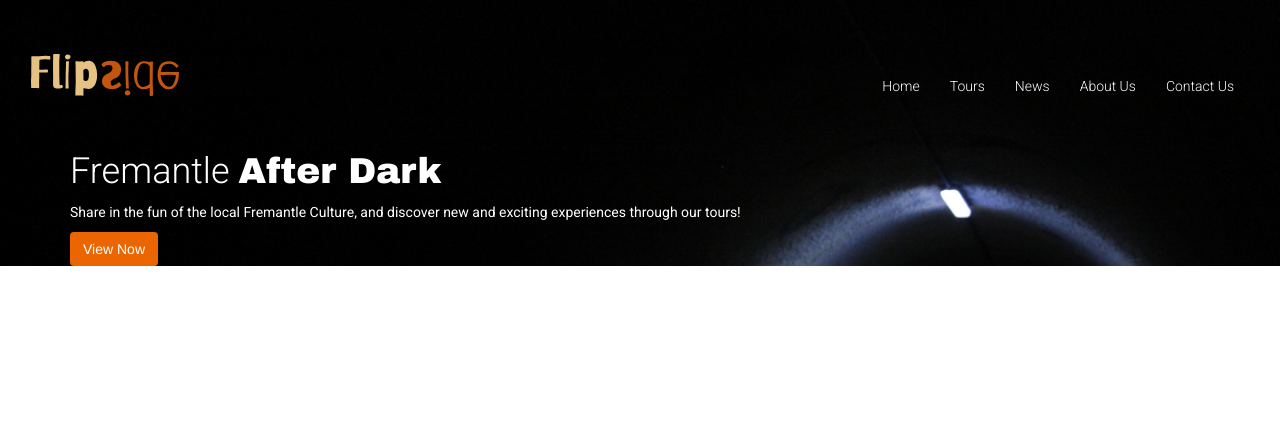
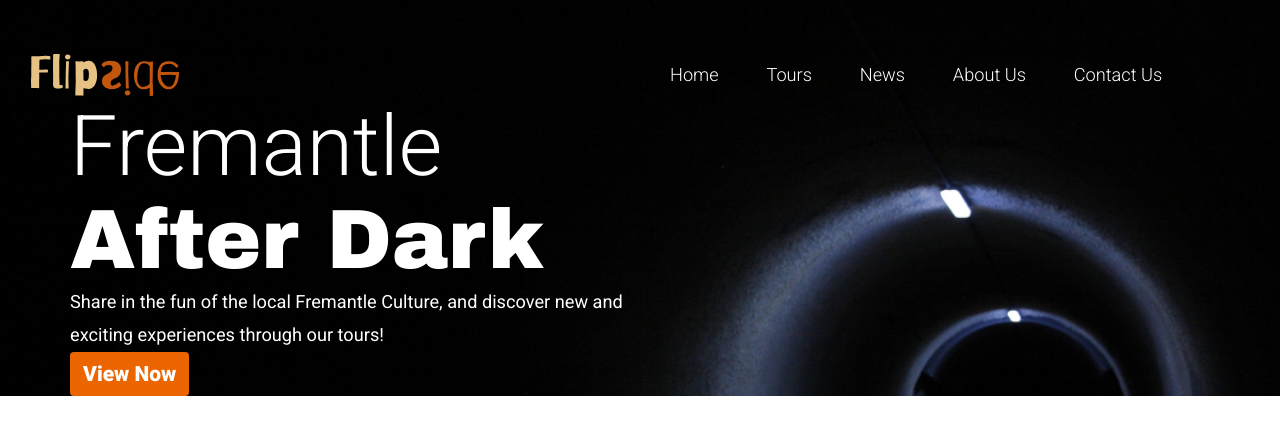
Before and after one commit to VoxAndrews/flipside_tours_website, a PHP site: page / in a window 1280 px wide. Shown: the top 435 px of the page. Run offline with PHP 8.4, Linux system fonts and the light colour scheme.

Commit message:
Updated index.html/style.css

```diff
--- a/index.html
+++ b/index.html
@@ -13,7 +13,7 @@
 
     <!-- Google Fonts (Roboto & Archivo Black) -->
     <link rel="preconnect" href="https://fonts.gstatic.com">
-    <link href="https://fonts.googleapis.com/css2?family=Archivo+Black&family=Roboto:ital,wght@0,300;0,400;1,700&display=swap" rel="stylesheet">
+    <link href="https://fonts.googleapis.com/css2?family=Archivo+Black&family=Roboto:ital,wght@0,300;0,400;0,900;1,700&display=swap" rel="stylesheet">
 
     <!-- Stylesheet -->
     <link href="style.css" rel="stylesheet">
@@ -45,19 +45,25 @@
         </nav>
 
         <div class="container">
-            <h1> Fremantle <span style="font-family: 'Archivo Black', sans-serif;">After Dark</span> </h1>
-            <!--Main Tag Line-->
-            <p>Share in the fun of the local Fremantle Culture, and discover new and exciting experiences through our tours!</p>
-            <button type="button" class="btn">View Now</button>
+            <div class="row">
+                <div class="col-md-6 article-cent">
+                    <h1> Fremantle <span style="font-family: 'Archivo Black', sans-serif;">After Dark</span> </h1>
+                    <!--Main Tag Line-->
+
+                    <p>Share in the fun of the local Fremantle Culture, and discover new and exciting experiences through our tours!</p>
+
+                    <button type="button" class="btn">View Now</button>
+                </div>
+                <!--Column Medium 6-->
+
+                <div class="col-md-6 article-cent">
+
+                </div>
+                <!--Column Medium 6 (Empty)-->
+            </div>
+            <!--Row-->
         </div>
     </header>
-
-    <h1>Hello, world!</h1>
-
-    <!-- jQuery (necessary for Bootstrap's JavaScript plugins) -->
-    <script src="https://ajax.googleapis.com/ajax/libs/jquery/1.12.4/jquery.min.js"></script>
-    <!-- Include all compiled plugins (below), or include individual files as needed -->
-    <script src="js/bootstrap.min.js"></script>
 </body>
 
 </html>
--- a/style.css
+++ b/style.css
@@ -6,34 +6,74 @@
 .navbar-nav {
     font-family: 'Roboto', sans-serif;
     font-weight: 300;
+    width: 50%;
 }
 
 .navbar {
     padding-top: 3%;
+
+    margin-bottom: 0px;
 }
 
 .btn {
     background-color: #EB6601;
+
+    font-family: 'Roboto', sans-serif;
+    font-weight: 900;
     color: white;
+
+    font-size: 1.5em;
 }
 
 h1 {
     color: white;
     font-family: 'Roboto', sans-serif;
     font-weight: 300;
+
+    font-size: 6em;
+
+    margin-top: 0px;
+    margin-bottom: 0px;
 }
 
 p {
     color: white;
     font-family: 'Roboto', sans-serif;
     font-weight: 400;
+
+    font-size: 1.3em;
+
+    margin-bottom: 0px;
+
+    line-height: 180%;
 }
 
 a {
     color: white;
     text-decoration: none;
+
+    font-size: 1.3em;
 }
 
 li {
-    padding-top: 6%;
+    padding-right: 3%;
+    padding-top: 2%;
 }
+
+.icon-bar {
+    display: block;
+    width: 22px;
+    height: 2px;
+    border-radius: 1px;
+    background-color: white;
+}
+
+.navbar-toggle {
+    padding-top: 3%;
+}
+
+@media (min-width: 768px)
+.navbar-nav>li {
+    float: left;
+    padding-left: 10px;
+}
```
